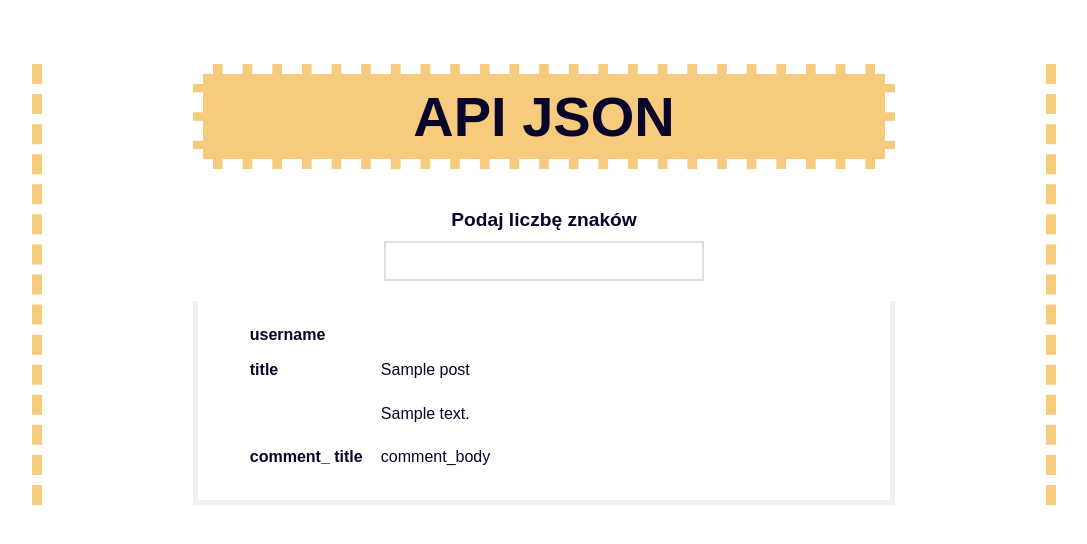
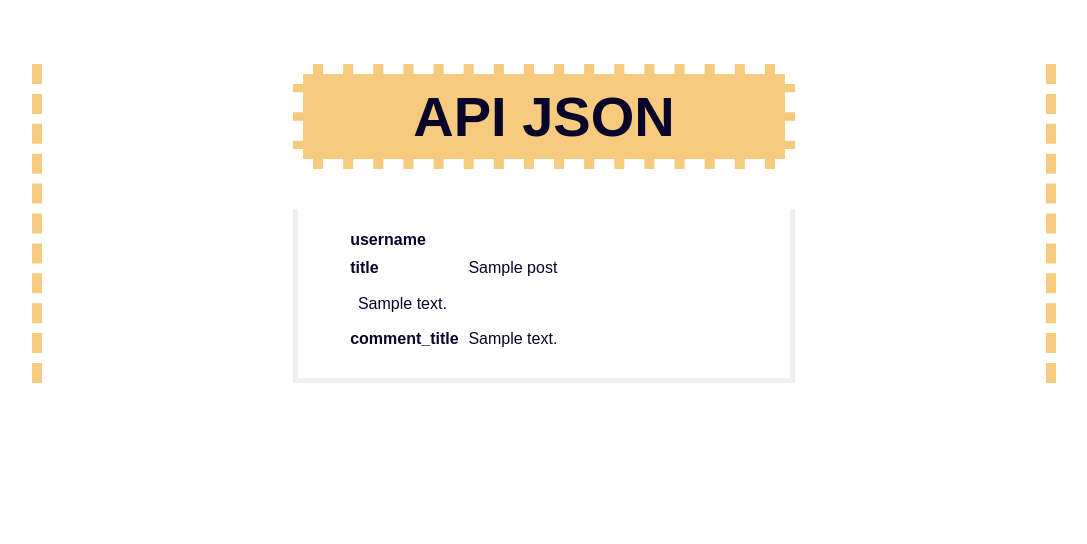
Before and after one commit to wiziix/TiOK, a Flask app: template templates/posts.html in a window 1280 px wide. Shown: the top 544 px of the page, without its empty margins (96-1183 px from the left). Run offline with Flask 3, Linux system fonts and the light colour scheme; the template is opened without the code that fills it: most values are stand-ins (such as "Sample title", 1, 10 or a date in 2020); parts of the project's set-up code (start-up, migrations or seed data) failed here and were passed over.

Commit message:
working on comments

```diff
--- a/main.py
+++ b/main.py
@@ -30,6 +30,7 @@ for i in range(10):
 
 app = Flask(__name__)
 
+
 @app.route("/")
 def hello_world():
     return render_template('home_page.html')
@@ -54,7 +55,10 @@ def Posts():
 
     comments = {}
 
+    for i in range(0, len(comments_content), 4):
+        comments[comments_content[i]['postId']] = comments_content[i]['id']
 
+    print(comments)
 
 
     return render_template('posts.html',
--- a/templates/posts.html
+++ b/templates/posts.html
@@ -7,13 +7,11 @@
 </head>
 <body>
 {% set users = username -%}
-<h1 class="posts">API JSON</h1>
-
-<h2>Podaj liczbę znaków</h2>
-<input type='number' min='1'>
+{% set comments = comment -%}
+<h1>API JSON</h1>
 
 {% for post in posts %}
-<table class="posts">
+<table>
   <tbody>
   <tr>
     <th>username</th>
@@ -24,12 +22,13 @@
     <td>{{post['title']}}</td>
   </tr>
   <tr>
-    <th></th>
     <td>{{post['body']}}</td>
   </tr>
   <tr>
-    <th>comment_ title</th>
-    <td>comment_body</td>
+    <th>comment_title</th>
+    {% for comment in comments %}
+    <td>{{comment}}</td>
+    {% endfor %}
   </tr>
   </tbody>
 </table>
```
